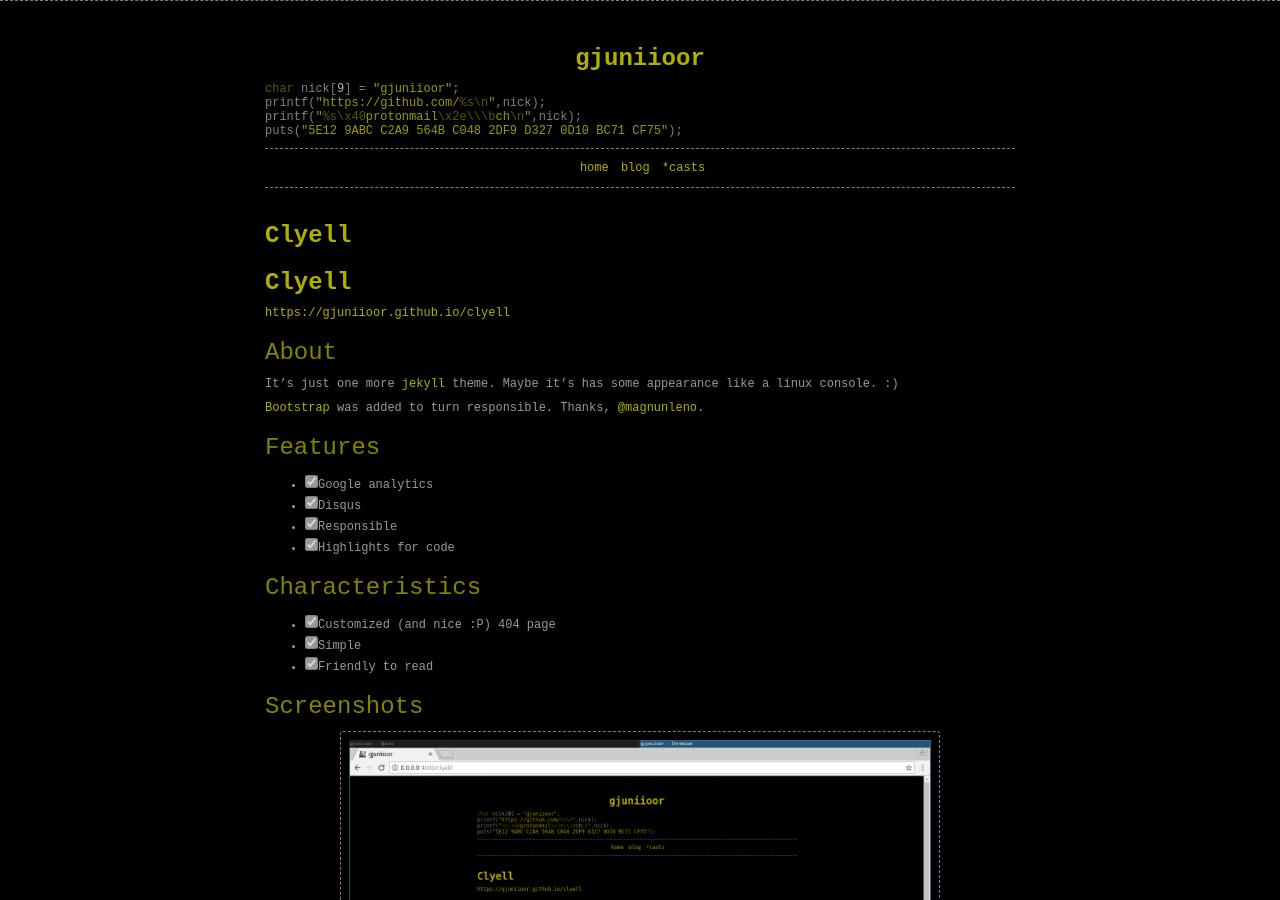
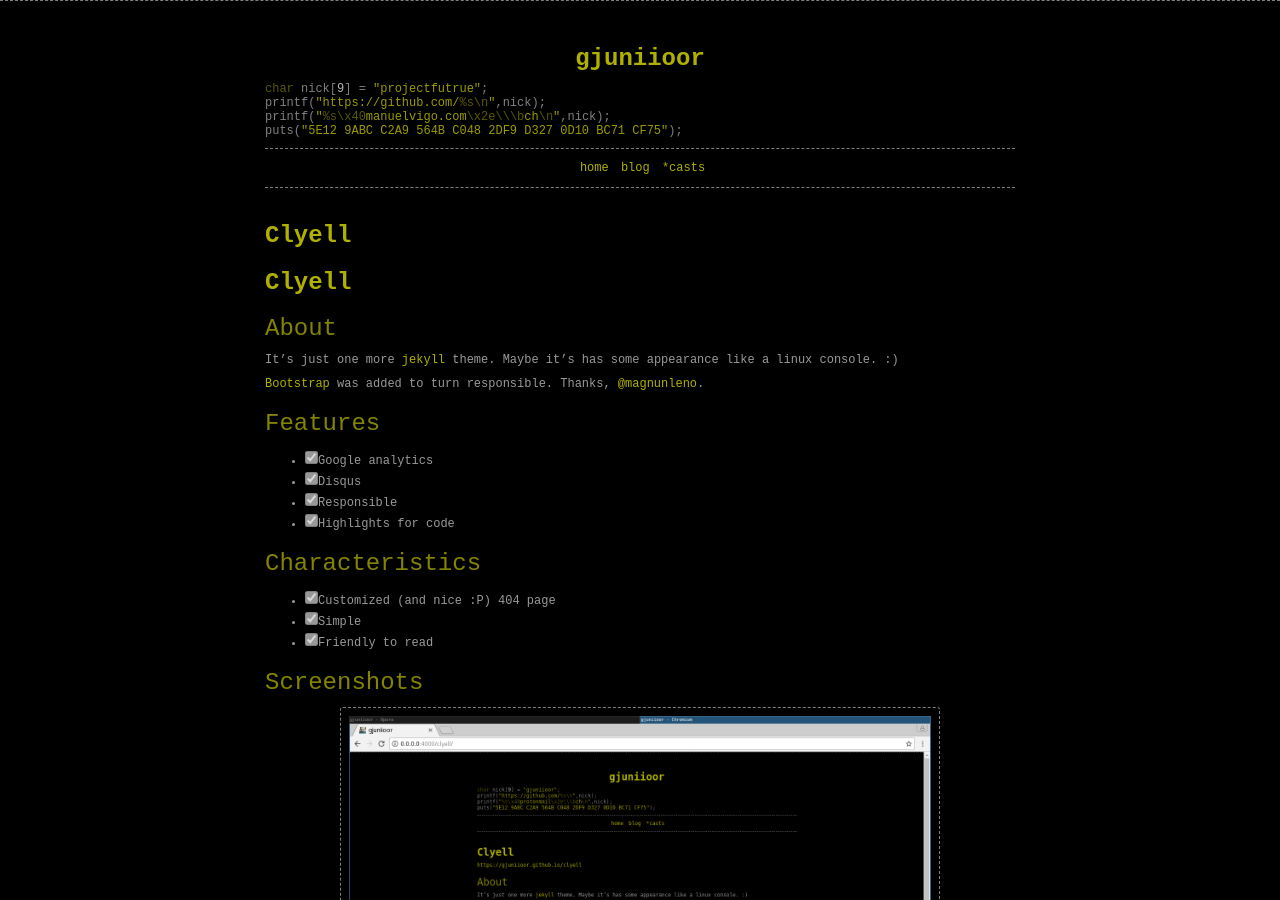
Before and after one commit to mvigo/futrue, a Jekyll site: the page built from index.md, in a window 1280 px wide and 900 px high. Built offline with Jekyll 4.4.1, drawn with Linux system fonts in a browser that asks for light colours; our own code applies the rules of GitHub Pages for plain Markdown files.

Commit message:
testing 2

```diff
--- a/_config.yml
+++ b/_config.yml
@@ -6,15 +6,15 @@ url: "https://gjuniioor.github.io"
 disqus: gjuniioor
 
 # Header settings
-nick: "gjuniioor"
+nick: "projectfutrue"
 mail:
-    domain: "protonmail"
+    domain: "manuelvigo.com"
     ext: "ch"
 source_code:
     server: "github.com"
     nick: "gjuniioor"
 blog:
-    server: "wordpress.com"
+    server: "github.com"
     nick: "gjuniioor"
 fingerprint_key: "5E12 9ABC C2A9 564B C048  2DF9 D327 0D10 BC71 CF75"
 
--- a/index.md
+++ b/index.md
@@ -4,7 +4,6 @@ layout: content
 
 # Clyell
 
-[https://gjuniioor.github.io/clyell](https://gjuniioor.github.io/clyell)
 
 ### About
 
```
